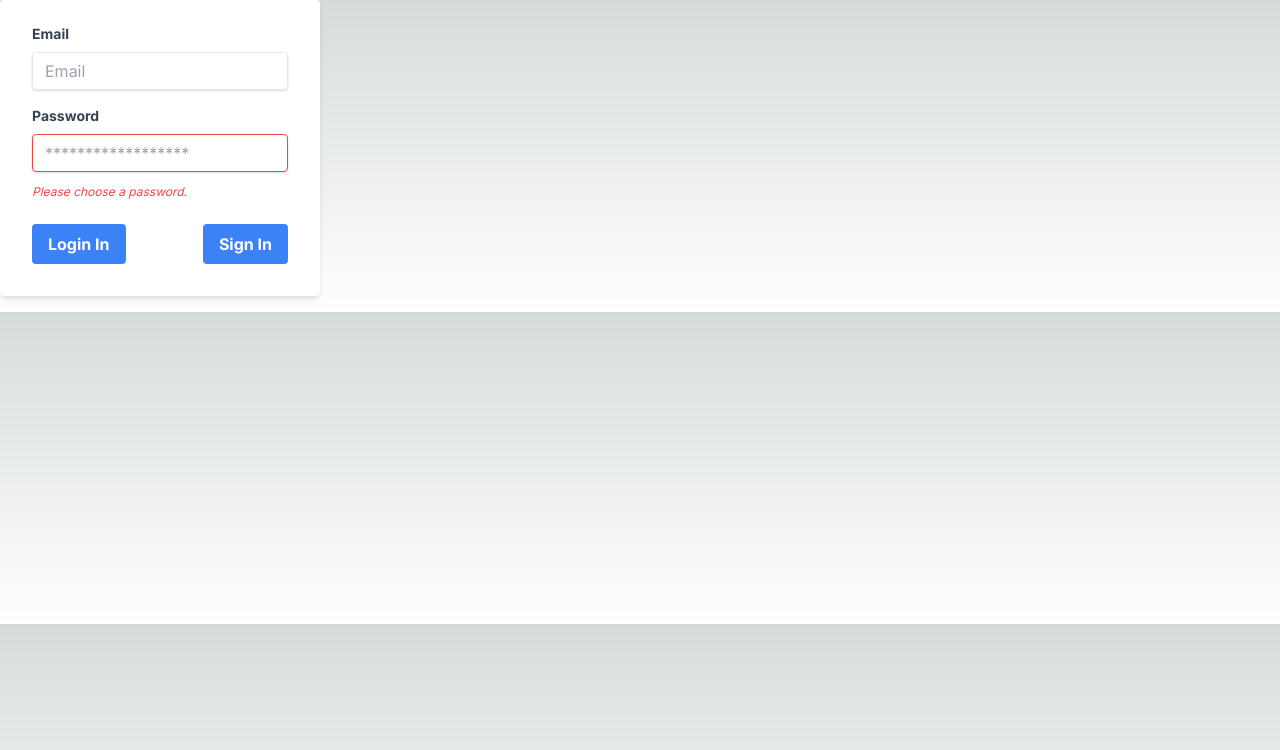
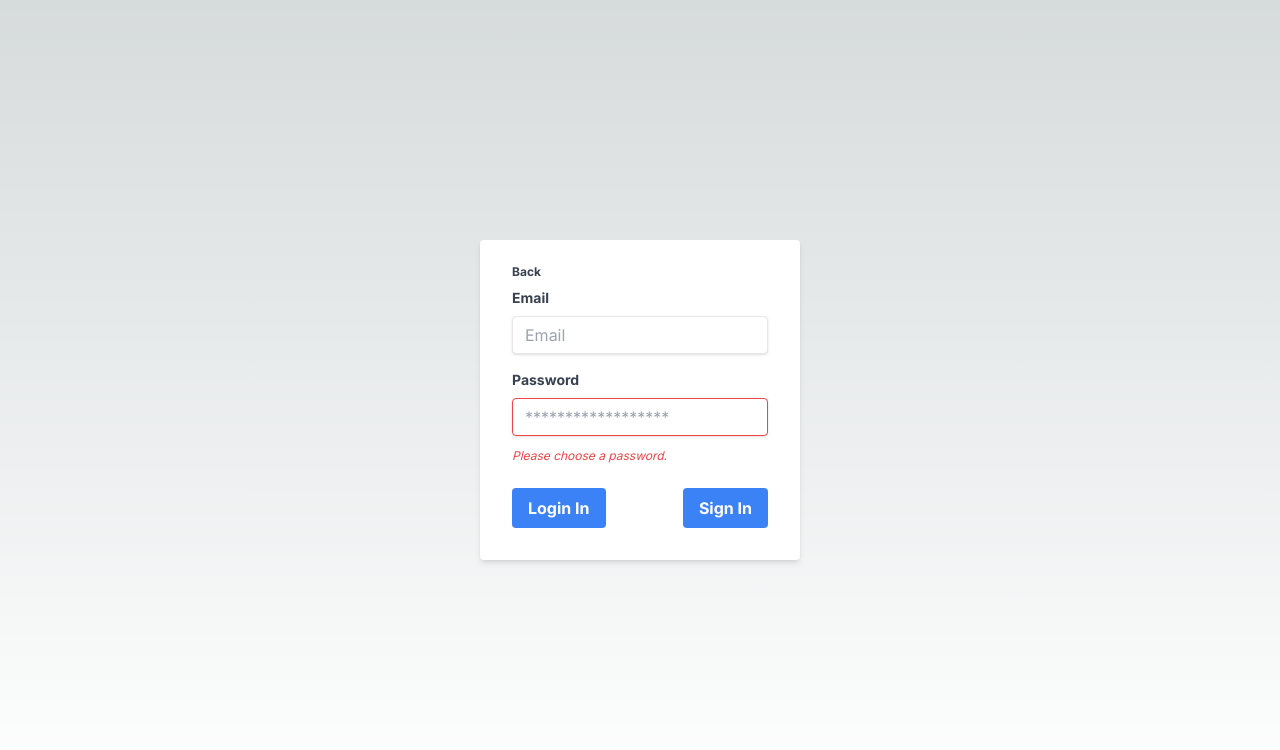
Before and after one commit to huikaki/platform-grpproj-, a Next.js app: page /login in a window 1280 px wide. Shown: the top 750 px of the page. Built offline with nearby package versions, Linux system fonts and the light colour scheme; no server answers; sample sign-in values are in the browser's storage.

Commit message:
solved login

```diff
--- a/package.json
+++ b/package.json
@@ -13,7 +13,7 @@
     "@emotion/styled": "^11.11.0",
     "@fontsource/roboto": "^5.0.8",
     "@mui/icons-material": "^5.14.9",
-    "@mui/material": "^5.14.10",
+    "@mui/material": "^5.14.12",
     "@mui/styled-engine-sc": "^5.14.10",
     "autoprefixer": "10.4.16",
     "axios": "^1.5.1",
--- a/src/app/contexts/AuthContext.js
+++ b/src/app/contexts/AuthContext.js
@@ -10,17 +10,19 @@
 }
 export default function AuthProvider({ children }) {
   const [user, setUser] = useState(null);
+  const [isLoginFormSubmitted, setIsLoginFormSubmitted] = useState(false);
   const logout = () => {
     localStorage.removeItem("token");
     setUser(null);
   };
 
   useEffect(() => {
+    if (isLoginFormSubmitted) {
       onAuthStateChanged(database, (user) => {
         if (user.refreshToken) {
-        console.log("user.refreshToken", user.refreshToken);
-        console.log("user", user);
-        console.log("user email", user.email);
+          // console.log("user.refreshToken", user.refreshToken);
+          // console.log("user", user);
+          // console.log("user email", user.email);
           setUser({
             email: user.email,
             uid: user.uid,
@@ -31,11 +33,14 @@
           setUser(null);
         }
       });
-  }, []);
+    }
+  }, [isLoginFormSubmitted]);
+
   return (
     <AuthContext.Provider
       value={{
         user,
+        setIsLoginFormSubmitted,
         setUser,
         logout,
       }}
--- a/src/app/firebaseConfig.js
+++ b/src/app/firebaseConfig.js
@@ -5,7 +5,6 @@
 import {
   getAuth,
   createUserWithEmailAndPassword,
-  updateProfil,
   onAuthStateChanged,
   signInWithEmailAndPassword,
   signOut,
@@ -25,7 +24,7 @@
 const analytics = getAnalytics(app);
 export const firestore = getFirestore(app);
 export default Storage = getStorage();
-export const database = getAuth();
+export const database = getAuth(app);
 export {
   createUserWithEmailAndPassword,
   onAuthStateChanged,
--- a/src/app/login/page.js
+++ b/src/app/login/page.js
@@ -1,44 +1,74 @@
 "use client";
-import { useState } from "react";
+import { useEffect, useState } from "react";
 import Link from "next/link";
-import { getAuth, signInWithEmailAndPassword } from "firebase/auth";
+import { signInWithEmailAndPassword } from "firebase/auth";
 import { useRouter } from "next/navigation";
-import { app } from "../firebaseConfig";
+import { database } from "../firebaseConfig";
+import { useAuthContext } from "../contexts/AuthContext";
 function Page() {
   const [email, setEmail] = useState("");
   const [password, setPassword] = useState("");
   const [error, setError] = useState(null);
+  const { setIsLoginFormSubmitted, setUser, user } = useAuthContext();
   const route = useRouter();
-  const database = getAuth(app);
+  // const database = getAuth(app);
+  const handleBack = () => {
+    route.push("/");
+  };
+  // useEffect(() => {
+  //   setLoading(true);
+  //   if (user == null) {
+  //     setLoading(false);
+  //   } else {
+  //     setLoading(false);
+  //     route.push("/profilepage");
+  //   }
+  // }, [user]);
   const handleSubmit = (e) => {
-    // console.log(e);
-    setEmail(e.target[0].value);
-    setPassword(e.target[1].value);
-    const userEmail = email;
-    const userPassword = password;
-    console.log("login ac");
-    signInWithEmailAndPassword(database, userEmail, userPassword)
-      .then((user) => {
+    console.log(e);
+    e.preventDefault();
+    // setEmail(e.target[1].value);
+    // // console.log(email);
+
+    // setPassword(e.target[2].value);
+    // console.log("login ac");
+    signInWithEmailAndPassword(database, email, password)
+      .then((userCredential) => {
         // Signed in
-        // const user = userCredential.user;
+        const user = userCredential.user;
+        setUser(user);
+
+        setIsLoginFormSubmitted(true);
+        route.push("/profilepage");
         // alert("user login");
-        route.push("/profilepage");
+        // route.push("/profilepage");
       })
       .catch((error) => {
         setError(error.message);
-        // alert(error);
+        alert(error);
       });
-    e.preventDefault();
   };
+
   return (
-    <div class="w-full max-w-xs">
+    <div class="w-full h-screen flex items-center ">
+      <div class="h-80 w-80 m-auto">
         <form
           class="bg-white shadow-md rounded px-8 pt-6 pb-8 mb-4"
           onSubmit={handleSubmit}
         >
           {error && <div>{error}</div>}
           <div class="mb-4">
-          <label class="block text-gray-700 text-sm font-bold mb-2" for="email">
+            <button
+              class="block text-gray-700 text-xs font-bold mb-2"
+              type="button"
+              onClick={handleBack}
+            >
+              Back
+            </button>
+            <label
+              class="block text-gray-700 text-sm font-bold mb-2"
+              for="email"
+            >
               Email
             </label>
             <input
@@ -46,6 +76,7 @@
               id="email"
               type="email"
               placeholder="Email"
+              onChange={(e) => setEmail(e.target.value)}
             ></input>
           </div>
           <div class="mb-6">
@@ -60,6 +91,7 @@
               id="password"
               type="password"
               placeholder="******************"
+              onChange={(e) => setPassword(e.target.value)}
             ></input>
             <p class="text-red-500 text-xs italic">Please choose a password.</p>
           </div>
@@ -86,6 +118,7 @@
           </div>
         </form>
       </div>
+    </div>
   );
 }
 export default Page;
--- a/src/app/signin/page.js
+++ b/src/app/signin/page.js
@@ -1,19 +1,17 @@
-"use client"
-import {Form,Button,Card} from 'react-bootstrap';
-import Link from 'next/link'
+"use client";
+import Link from "next/link";
 import { createUserWithEmailAndPassword } from "firebase/auth";
-import  { useState } from 'react';
-import {database} from '../firebaseConfig';
-function page(){
+import { useState } from "react";
+import { database } from "../firebaseConfig";
+function page() {
+  const [error, setError] = useState("");
+  const [loading, setLoading] = useState(false);
+  const [email, setEmail] = useState("");
+  const [password, setPassword] = useState("");
 
-    const [error,setError] = useState('')
-    const [loading,setLoading] = useState(false)
-    const [email,setEmail] = useState('');
-    const [password,setPassword] = useState('');
-
-    const handleSubmit= (e) =>{
+  const handleSubmit = (e) => {
     e.preventDefault();
-        console.log(e)
+    console.log(e);
     const email = e.target.form[0].value;
     const password = e.target.form[1].value;
     console.log(email + password);
@@ -22,20 +20,13 @@
         console.log("ok");
         const user = userCredential.user;
         alert("user login");
-
-
       })
       .catch((error) => {
         const errorCode = error.code;
         const errorMessage = error.message;
-        alert(errorMessage)
+        alert(errorMessage);
       });
-
-
-
-
-
-}
+  };
 
   return (
     <div class="w-full max-w-xs">
@@ -44,32 +35,53 @@
           <label class="block text-gray-700 text-sm font-bold mb-2" for="email">
             Email
           </label>
-            <input class="shadow appearance-none border rounded w-full py-2 px-3 text-gray-700 leading-tight focus:outline-none focus:shadow-outline" id="emil" type="email" placeholder="Email"></input>
+          <input
+            class="shadow appearance-none border rounded w-full py-2 px-3 text-gray-700 leading-tight focus:outline-none focus:shadow-outline"
+            id="emil"
+            type="email"
+            placeholder="Email"
+          ></input>
         </div>
         <div class="mb-6">
-            <label class="block text-gray-700 text-sm font-bold mb-2" for="password">
+          <label
+            class="block text-gray-700 text-sm font-bold mb-2"
+            for="password"
+          >
             Password
           </label>
-            <input class="shadow appearance-none border border-red-500 rounded w-full py-2 px-3 text-gray-700 mb-3 leading-tight focus:outline-none focus:shadow-outline" id="password" type="password" placeholder="******************"></input>
+          <input
+            class="shadow appearance-none border border-red-500 rounded w-full py-2 px-3 text-gray-700 mb-3 leading-tight focus:outline-none focus:shadow-outline"
+            id="password"
+            type="password"
+            placeholder="******************"
+          ></input>
           <p class="text-red-500 text-xs italic">Please choose a password.</p>
         </div>
         <div>
-            <p id = "msg"></p>
+          <p id="msg"></p>
         </div>
         <div class="flex items-center justify-between">
-          <button class="bg-blue-500 hover:bg-blue-700 text-white font-bold py-2 px-4 rounded focus:outline-none focus:shadow-outline" type="button" onClick={(e)=>{handleSubmit(e)}}>
+          <button
+            class="bg-blue-500 hover:bg-blue-700 text-white font-bold py-2 px-4 rounded focus:outline-none focus:shadow-outline"
+            type="button"
+            onClick={(e) => {
+              handleSubmit(e);
+            }}
+          >
             Sign Up
           </button>
 
-            <Link href="/login"><button class="bg-blue-500 hover:bg-blue-700 text-white font-bold py-2 px-4 rounded focus:outline-none focus:shadow-outline" type="button" >
+          <Link href="/login">
+            <button
+              class="bg-blue-500 hover:bg-blue-700 text-white font-bold py-2 px-4 rounded focus:outline-none focus:shadow-outline"
+              type="button"
+            >
               Login In
-            </button></Link>
-
+            </button>
+          </Link>
         </div>
-
       </form>
-
-
     </div>
-    )};
+  );
+}
 export default page;
```
Also changed, not shown: 1 other file (tests, documents, lock files or other folders). Lines whose indentation alone changed are shown as unchanged.
